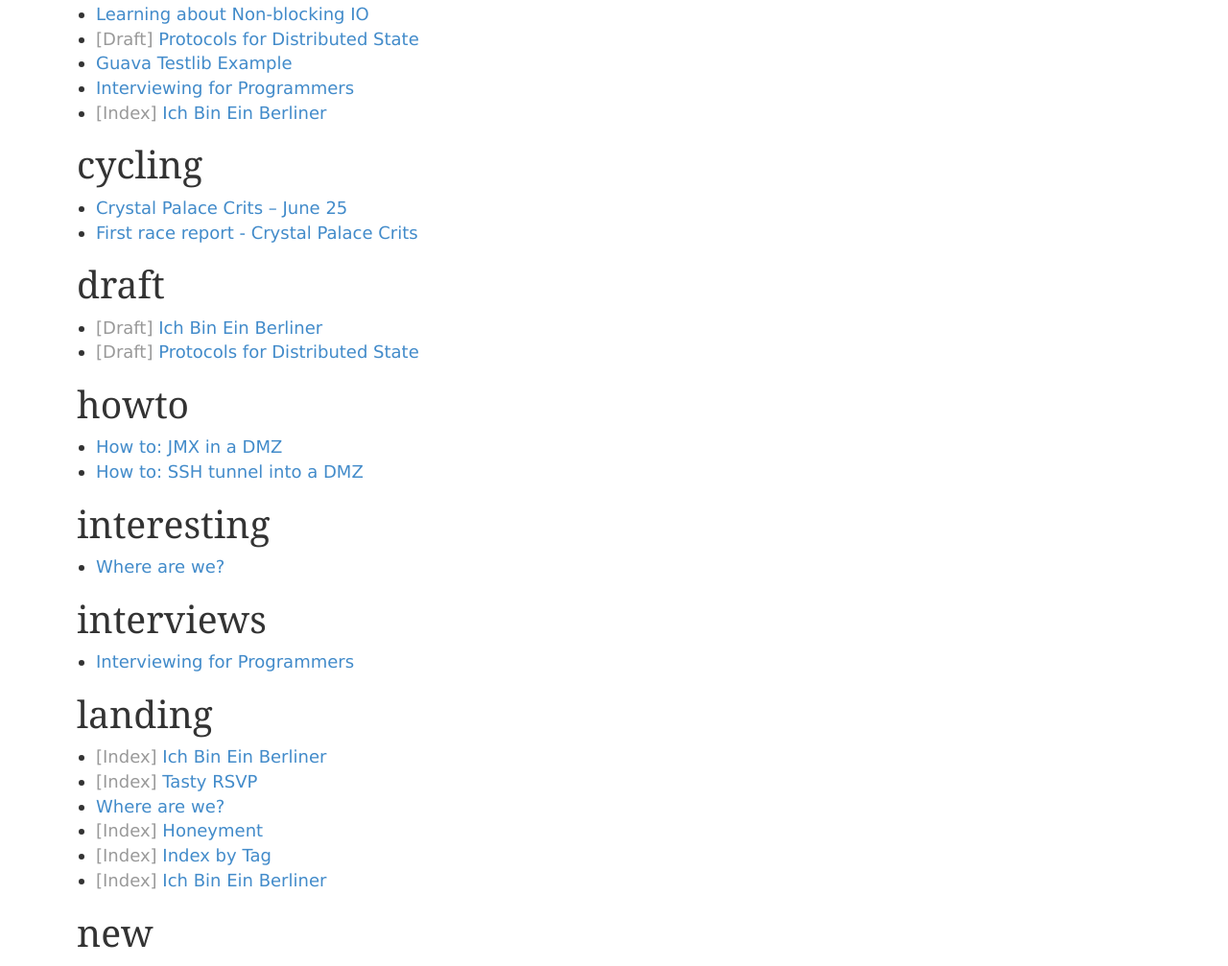
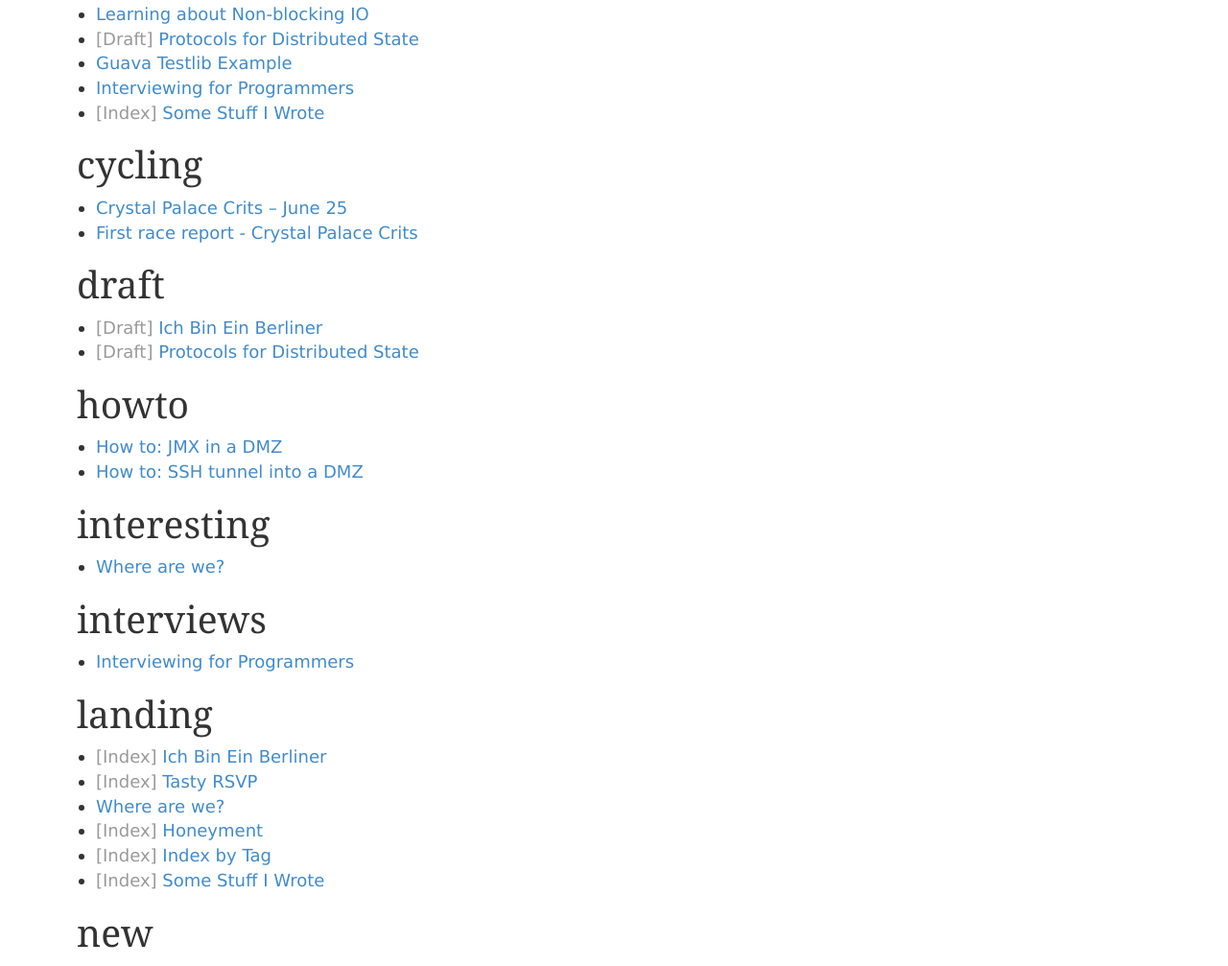
Before and after one commit to joekearney/joekearney.github.io, a Jekyll site: the page built from _posts/2015-01-01-index-by-tag.html, in a window 1280 px wide and 1400 px high, scrolled down 2457 px. Shown: the part 153-1160 px from the top of the window at 96% size. Built offline with Jekyll 4.4.1, drawn with Linux system fonts in a browser that asks for light colours; some web fonts are replaced.

Commit message:
article index

```diff
--- a/_includes/auto-tag-index-link.html
+++ b/_includes/auto-tag-index-link.html
@@ -10,4 +10,6 @@
   <a href="/tasty-rsvps-index">{{site.tasty-rsvps.tag_name}} index</a>
 {% elsif page.tags contains 'germany' %}
   <a href="/germany-index">{{site.germany.tag_name}} index</a>
+{% elsif page.tags contains 'article' %}
+  <a href="/article-index">{{site.article.tag_name}} index</a>
 {% endif %}
--- a/_posts/software/2013-01-01-article-index.md
+++ b/_posts/software/2013-01-01-article-index.md
@@ -1,6 +1,6 @@
 ---
 layout: layout
-title: "Ich Bin Ein Berliner"
+title: "Some Stuff I Wrote"
 categories:
 - index
 tags:
```
